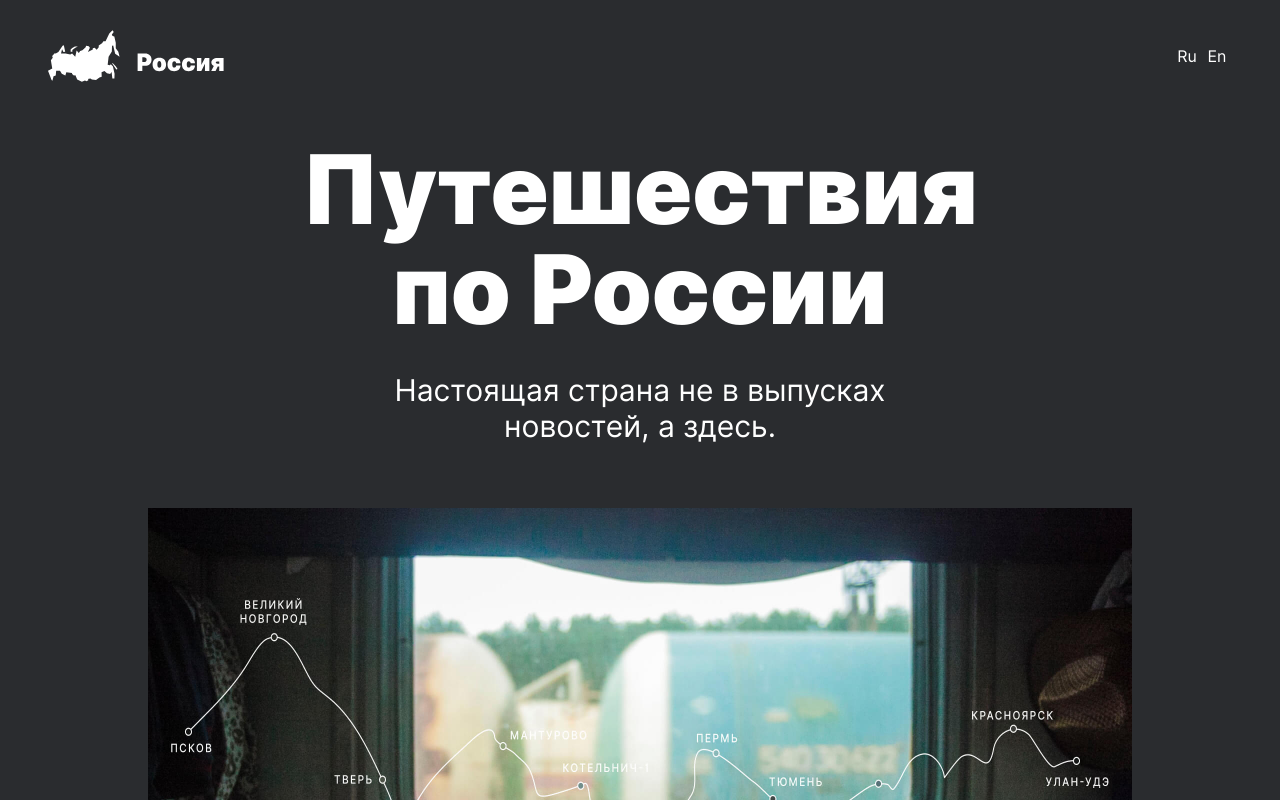
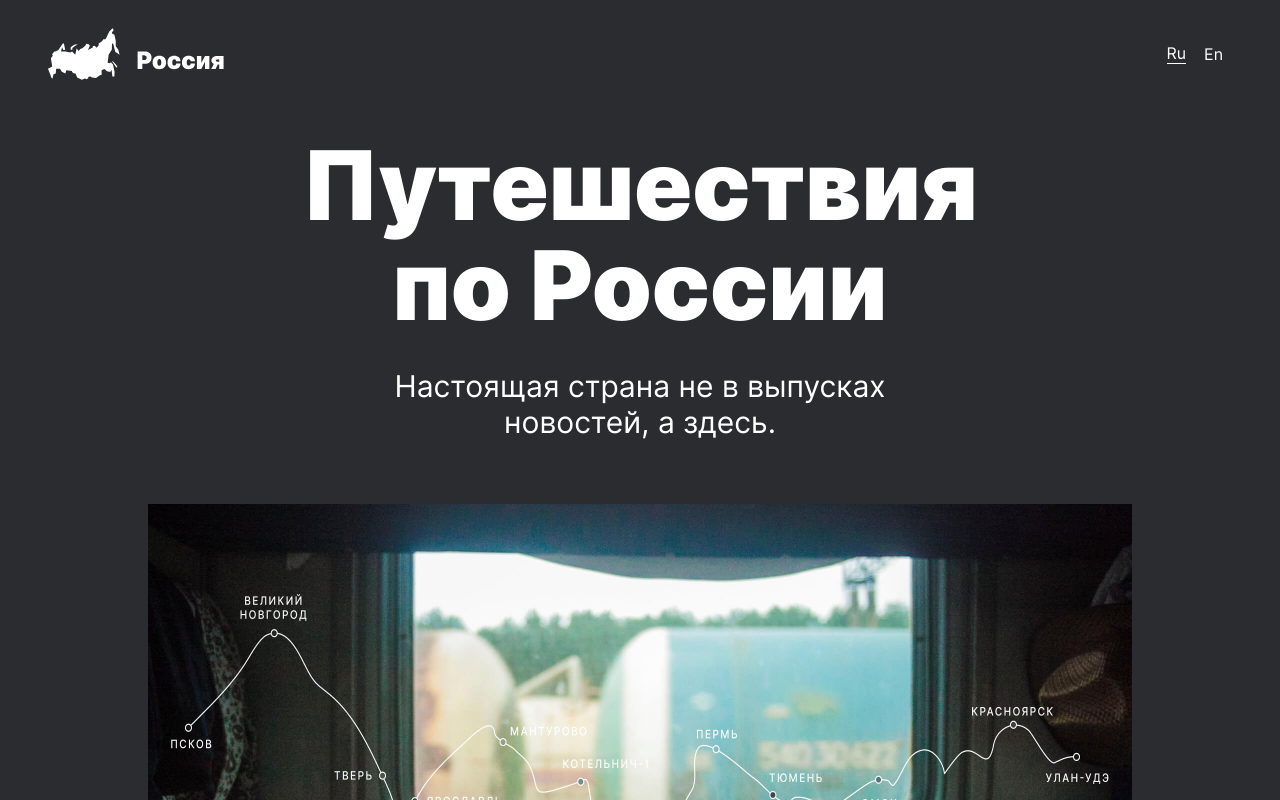
Before and after one commit to AnaFrost/russian-travel, a plain HTML site: page index.html in a window 1280 px wide. Shown: the top 800 px of the page. Drawn offline with Linux system fonts and the light colour scheme; files whose address does not match are found by name.

Commit message:
improvement(title, header): changed title, added new class to header__lang-button

```diff
--- a/blocks/header/header__lang-button.css
+++ b/blocks/header/header__lang-button.css
@@ -4,6 +4,9 @@
 	color: white;
 	background-color: transparent;
 	cursor: pointer;
-	width: 30px;
-	height: 24px;
+	margin: 0 9px;
 }
+
+.header__lang-button_active {
+	border-bottom: 1px solid #fff;
+}
--- a/index.html
+++ b/index.html
@@ -5,7 +5,7 @@
 		<meta http-equiv="X-UA-Compatible" content="IE=edge" />
 		<meta name="viewport" content="width=device-width, initial-scale=1.0" />
 		<link rel="stylesheet" href="index.css" />
-		<title>russian-tavel</title>
+		<title>Russian-travel</title>
 	</head>
 	<body>
 		<div class="page">
@@ -16,7 +16,11 @@
 					class="header__logo"
 				/>
 				<ul class="header__languages">
-					<li><button class="header__lang-button">Ru</button></li>
+					<li>
+						<button class="header__lang-button header__lang-button_active">
+							Ru
+						</button>
+					</li>
 					<li><button class="header__lang-button">En</button></li>
 				</ul>
 			</header>
```
